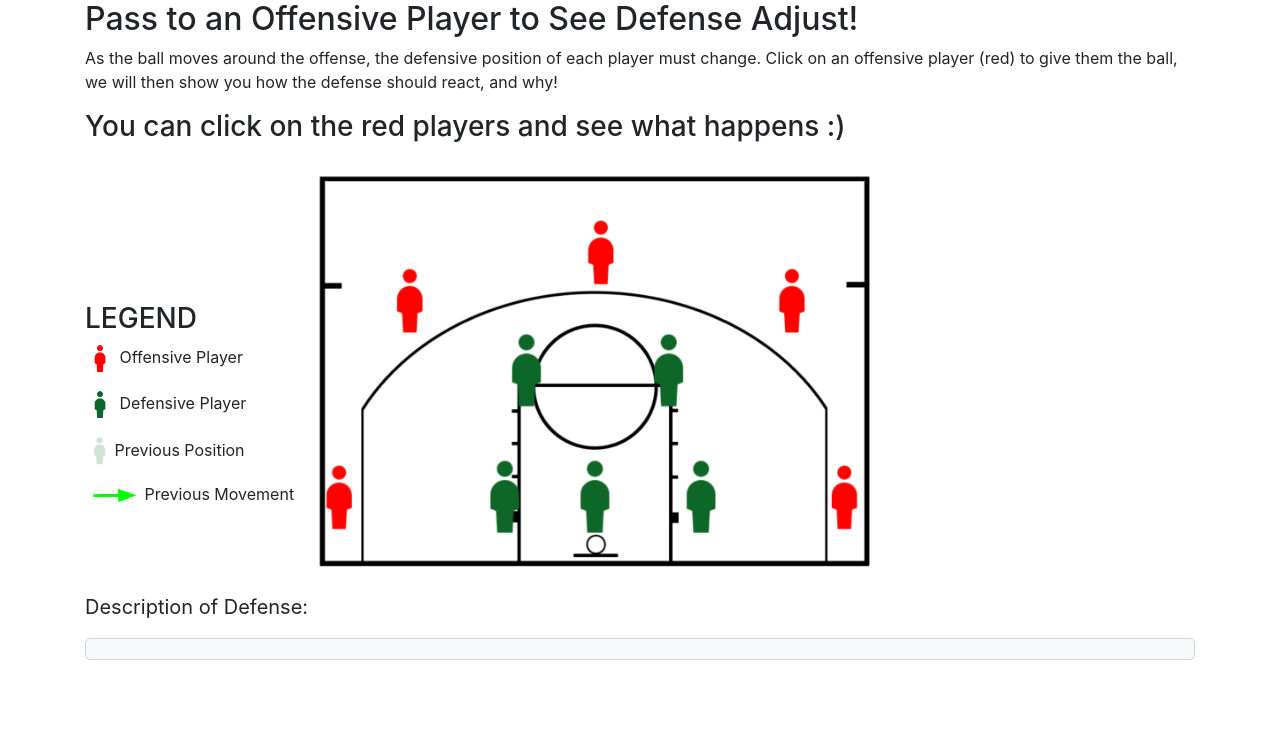
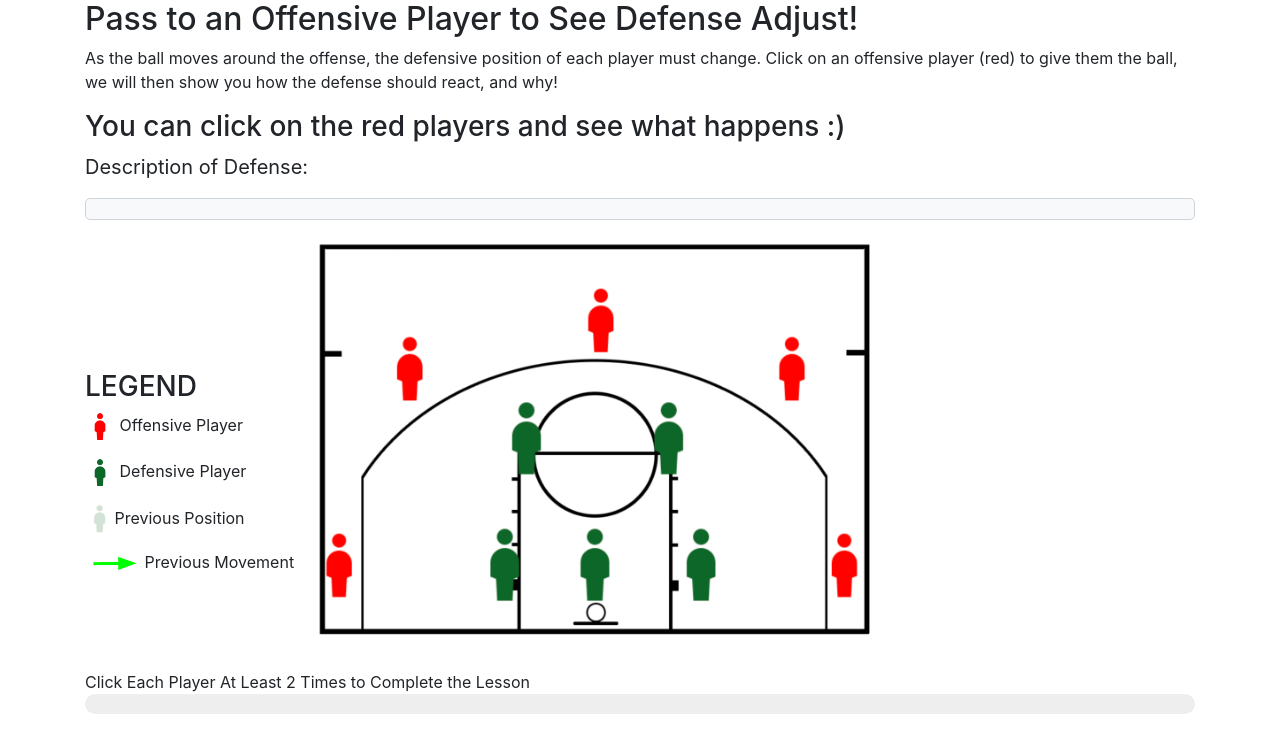
Before and after one commit to yan-ye-0102/UI_project, a Flask app: page /lesson in a window 1280 px wide. Shown: the part 56-800 px from the top of the page. Run offline with Flask 3, Linux system fonts and the light colour scheme; some libraries are stand-ins or nearby versions.

Commit message:
add progress bar

```diff
--- a/static/basketball.js
+++ b/static/basketball.js
@@ -24,4 +24,49 @@ $(document).ready(function() {
         // Swap out the image with the updated one
         $('#basketball-court').attr('src', imageUrl);
     });
+
+
+    var playerClicks = { '1': 0, '2': 0, '3': 0, '4': 0, '5': 0 }; // Tracks the number of clicks per player
+    var totalPlayers = 5;
+    var requiredClicksPerPlayer = 2;
+    var totalClicksRequired = totalPlayers * requiredClicksPerPlayer; // Total clicks required for full progression
+
+    $('.player-button').click(function() {
+        var playerNumber = $(this).attr('id').split('-')[1];
+
+        // Increment the click count for the clicked player if it hasn't reached the maximum required clicks
+        if (playerClicks[playerNumber] < requiredClicksPerPlayer) {
+            playerClicks[playerNumber]++;
+        }
+
+        // Update description and image
+        $('#player-description').text(descriptions[playerNumber]);
+        $('#basketball-court').attr('src', '/static/pass_to_player_' + playerNumber + '.png');
+
+        // Update the progress bar
+        updateProgressBar();
+    });
+
+    function updateProgressBar() {
+        var totalClicksMade = 0;
+
+        // Sum all clicks made
+        Object.values(playerClicks).forEach(function(clicks) {
+            totalClicksMade += clicks;
+        });
+
+        var progressPercentage = (totalClicksMade / totalClicksRequired) * 100;
+        $('.progress-bar-fill').css('width', progressPercentage + '%');
+
+        // Update completed steps visually based on each click
+        var completedSteps = Math.floor(totalClicksMade * 12 / totalClicksRequired);
+        $('.progress-step').removeClass('completed');
+        $('.progress-step').slice(0, completedSteps).addClass('completed');
+    }
+
+    // Event handlers for 'next' and 'previous' buttons...
+
+    updateProgressBar(); // Initial update when page loads
+
+
 });
--- a/static/main.css
+++ b/static/main.css
@@ -97,3 +97,36 @@
 #basketball-court {
     flex: 1; /* Let the basketball court fill the remaining space */
 }
+
+.progress-bar-container {
+    width: 100%;
+    padding: 10px 0;
+}
+
+.progress-bar {
+    background-color: #eee;
+    height: 20px;
+    border-radius: 10px;
+}
+
+.progress-bar-fill {
+    background-color: blue;
+    height: 100%;
+    border-radius: 10px;
+    transition: width 0.3s ease-in-out;
+}
+
+.progress-bar-steps {
+    display: flex;
+    justify-content: space-between;
+    position: relative;
+    top: -25px;
+}
+
+.progress-step {
+    width: 15px;
+    height: 15px;
+    background-color: #ccc;
+    border-radius: 50%;
+    transition: background-color 0.3s ease-in-out;
+}
--- a/templates/combined_setup.html
+++ b/templates/combined_setup.html
@@ -126,7 +126,7 @@
                     $(currentSection).removeClass('active');
                     currentSection = "#offensive-setup";
                     $(currentSection).addClass('active');
-                    $('#next-button').text('Start Lesson');
+                    $('#next-button').text('Next');
                     $('#previous-button').show();
                 } else {
                     window.location.href = "{{ url_for('lesson') }}";
--- a/templates/lesson.html
+++ b/templates/lesson.html
@@ -61,6 +61,8 @@
   <p> As the ball moves around the offense, the defensive position of each player must change. Click on an offensive
     player (red) to give them the ball, we will then show you how the defense should react, and why!</p>
   <h3>You can click on the red players and see what happens :)</h1>
+  <p id="descrip">Description of Defense:</p>
+  <div id="player-description"></div>
   <div id="court-container">
     <div id="legend">
       <h3>LEGEND</h3>
@@ -88,10 +90,16 @@
       </div>
     </div>
 
-    <!-- Add buttons below the image -->
   </div>
-  <p id="descrip">Description of Defense:</p>
-  <div id="player-description"></div>
+  <div class="progress-bar-container">
+    <div>Click Each Player At Least 2 Times to Complete the Lesson</div>
+    <div class="progress-bar">
+        <div class="progress-bar-fill" style="width: 16.66%;"></div> <!-- Adjust the width based on the current progress -->
+    </div>
+    <div class="progress-bar-steps">
+    </div>
+  </div>
+
 </div>
 </div>
 
```
